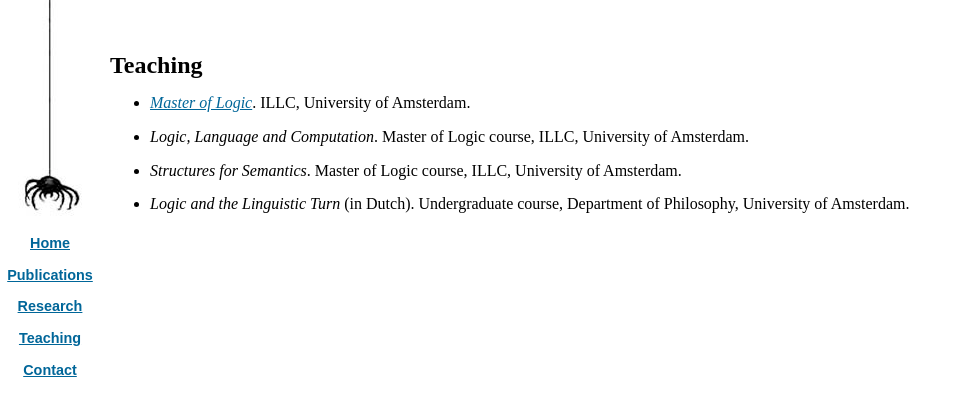
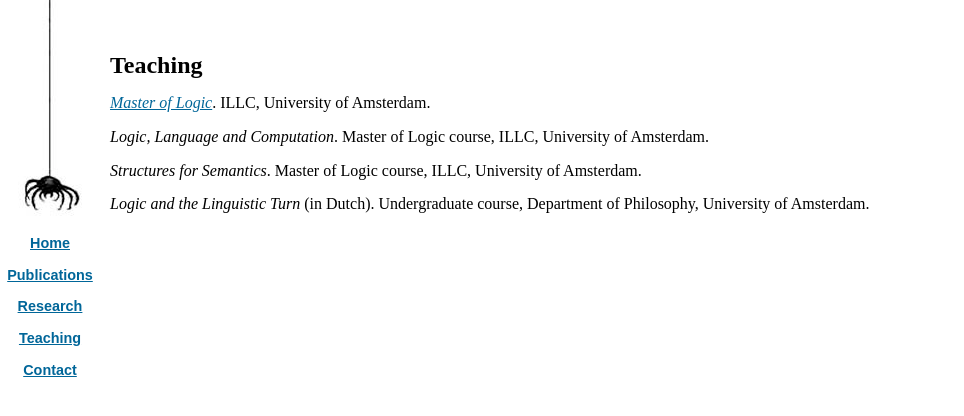
Before and after one commit to rednaw/site, a Jekyll site: the page built from content/teaching.md, in a window 1280 px wide. Shown: the top 416 px of the page, without its empty margins (0-964 px from the left). Built offline with Jekyll 4.4.1, drawn with Linux system fonts in a browser that asks for light colours; some web fonts are replaced.

Commit message:
Site updated

```diff
--- a/content/teaching.md
+++ b/content/teaching.md
@@ -5,7 +5,10 @@ layout: default
 permalink: /teaching
 ---
 
-- _[Master of Logic](https://msclogic.illc.uva.nl)_. ILLC, University of Amsterdam.
-- _Logic, Language and Computation_. Master of Logic course, ILLC, University of Amsterdam.
-- _Structures for Semantics_. Master of Logic course, ILLC, University of Amsterdam.
-- _Logic and the Linguistic Turn_ (in Dutch). Undergraduate course, Department of Philosophy, University of Amsterdam.
+*[Master of Logic](https://msclogic.illc.uva.nl)*. ILLC, University of Amsterdam.
+
+*Logic, Language and Computation*. Master of Logic course, ILLC, University of Amsterdam.
+
+*Structures for Semantics*. Master of Logic course, ILLC, University of Amsterdam.
+
+*Logic and the Linguistic Turn* (in Dutch). Undergraduate course, Department of Philosophy, University of Amsterdam.
```
Also changed, not shown: content/research.md (+2 -2 lines).
